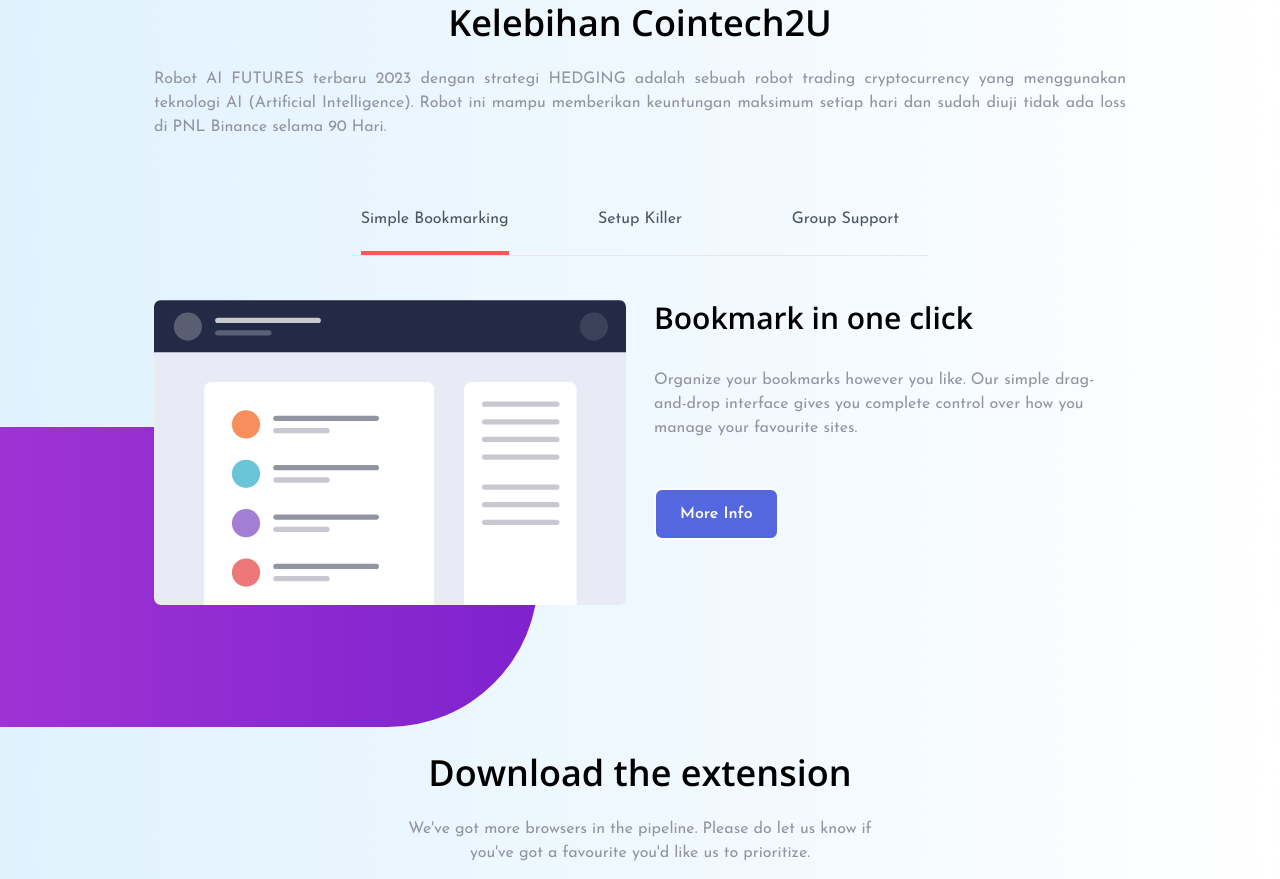
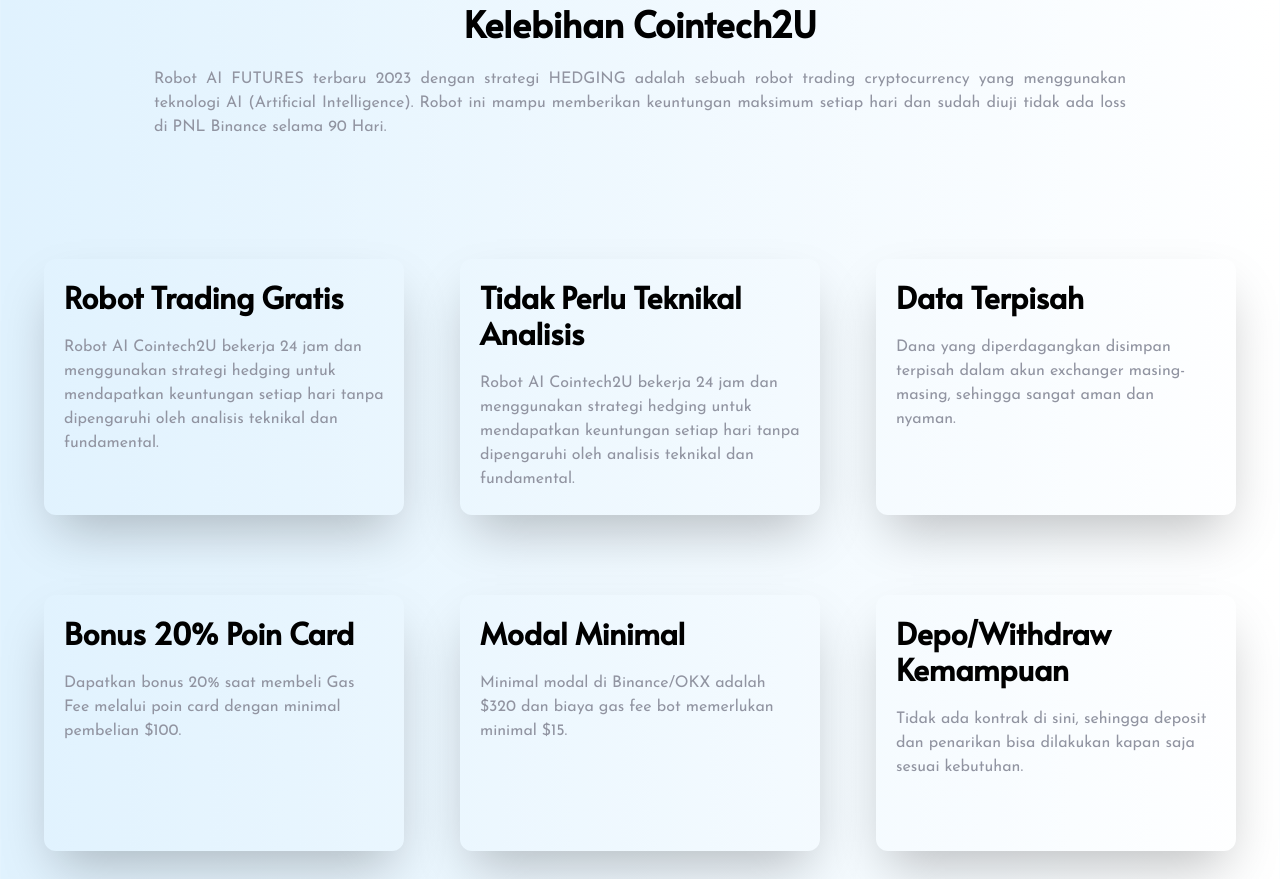
Before and after one commit to mohdxnizamv/cointech2u, a website: page index.html in a window 1280 px wide. Shown: the part 1324-2203 px from the top of the page. Drawn offline with nearby package versions, Linux system fonts and the light colour scheme.

Commit message:
update promote-satu ,promote-dua

```diff
--- a/app/css/input.css
+++ b/app/css/input.css
@@ -32,7 +32,7 @@
   h4,
   h5,
   h6 {
-    font-family: "Open Sans", sans-serif;
+    font-family: "Alata", sans-serif;
     @apply font-bold sm:text-xl md:text-2xl lg:text-3xl xl:text-4xl;
   }
 }
--- a/index.html
+++ b/index.html
@@ -78,9 +78,10 @@
         <!-- Content -->
         <div class="flex flex-col space-y-10 lg:mt-16 lg:w-1/2">
           <h1
-            class="text-3xl font-semibold text-center lg:text-6xl lg:text-left mt-3"
+            class="text-3xl font-semibold text-center lg:text-5xl lg:text-left mt-3"
           >
-            Robot Trading Future, Terbaik !!
+            Robot Trading Future, <br />
+            Terbaik !!
           </h1>
           <p
             class="max-w-md mx-auto text-lg justify-center text-gray-400 lg:text-2xl lg:text-left lg:mt-0 lg:mx-0"
@@ -162,10 +163,128 @@
       </div>
     </section>
 
+    <section id="promote-satu">
+      <div class="container mx-auto mt-16 max-w-screen-xl py-6 sm:px-6 xl:px-8">
+        <div
+          class="grid grid-cols-1 gap-x-4 gap-y-6 pt-8 md:grid-cols-2 lg:grid-cols-3 xl:grid-cols-3 xl:gap-x-6"
+        >
+          <main
+            data-aos="fade-up"
+            data-aos-offset="300"
+            data-aos-easing="ease-in-sine"
+          >
+            <section class="mx-5 max-w-md rounded-xl p-5 shadow-2xl h-64">
+              <h1 class="mb-5 text-3xl font-semibold">Robot Trading Gratis</h1>
+
+              <p class="mx-auto text-grayishBlue">
+                Robot AI Cointech2U bekerja 24 jam dan menggunakan strategi
+                hedging untuk mendapatkan keuntungan setiap hari tanpa
+                dipengaruhi oleh analisis teknikal dan fundamental.
+              </p>
+            </section>
+          </main>
+          <!--  -->
+
+          <main
+            data-aos="fade-up"
+            data-aos-offset="300"
+            data-aos-easing="ease-in-sine"
+          >
+            <section class="mx-5 max-w-md rounded-xl p-5 shadow-2xl h-64">
+              <h1 class="mb-5 text-3xl font-semibold">
+                Tidak Perlu Teknikal Analisis
+              </h1>
+
+              <p class="mx-auto text-grayishBlue">
+                Robot AI Cointech2U bekerja 24 jam dan menggunakan strategi
+                hedging untuk mendapatkan keuntungan setiap hari tanpa
+                dipengaruhi oleh analisis teknikal dan fundamental.
+              </p>
+            </section>
+          </main>
+          <!--  -->
+
+          <main
+            data-aos="fade-up"
+            data-aos-offset="300"
+            data-aos-easing="ease-in-sine"
+          >
+            <section class="mx-5 max-w-md rounded-xl p-5 shadow-2xl h-64">
+              <h1 class="mb-5 text-3xl font-semibold">Data Terpisah</h1>
+
+              <p class="mx-auto text-grayishBlue">
+                Dana yang diperdagangkan disimpan terpisah dalam akun exchanger
+                masing-masing, sehingga sangat aman dan nyaman.
+              </p>
+            </section>
+          </main>
+          <!--  -->
+        </div>
+      </div>
+    </section>
+
+    <section id="promote-dua">
+      <div class="container mx-auto max-w-screen-xl py-6 sm:px-6 xl:px-8">
+        <div
+          class="grid grid-cols-1 gap-x-4 gap-y-6 pt-8 md:grid-cols-2 lg:grid-cols-3 xl:grid-cols-3 xl:gap-x-6"
+        >
+          <main
+            data-aos="fade-up"
+            data-aos-offset="300"
+            data-aos-easing="ease-in-sine"
+          >
+            <section class="mx-5 max-w-md rounded-xl p-5 shadow-2xl h-64">
+              <h1 class="mb-5 text-3xl font-semibold">Bonus 20% Poin Card</h1>
+
+              <p class="mx-auto text-grayishBlue">
+                Dapatkan bonus 20% saat membeli Gas Fee melalui poin card dengan
+                minimal pembelian $100.
+              </p>
+            </section>
+          </main>
+          <!--  -->
+
+          <main
+            data-aos="fade-up"
+            data-aos-offset="300"
+            data-aos-easing="ease-in-sine"
+          >
+            <section class="mx-5 max-w-md rounded-xl p-5 shadow-2xl h-64">
+              <h1 class="mb-5 text-3xl font-semibold">Modal Minimal</h1>
+
+              <p class="mx-auto text-grayishBlue">
+                Minimal modal di Binance/OKX adalah $320 dan biaya gas fee bot
+                memerlukan minimal $15.
+              </p>
+            </section>
+          </main>
+          <!--  -->
+
+          <main
+            data-aos="fade-up"
+            data-aos-offset="300"
+            data-aos-easing="ease-in-sine"
+          >
+            <section class="mx-5 max-w-md rounded-xl p-5 shadow-2xl h-64">
+              <h1 class="mb-5 text-3xl font-semibold">
+                Depo/Withdraw Kemampuan
+              </h1>
+
+              <p class="mx-auto text-grayishBlue">
+                Tidak ada kontrak di sini, sehingga deposit dan penarikan bisa
+                dilakukan kapan saja sesuai kebutuhan.
+              </p>
+            </section>
+          </main>
+          <!--  -->
+        </div>
+      </div>
+    </section>
+
     <!-- Features Tabs -->
     <section id="tabs">
       <!-- Tabs/Panels Container -->
-      <div class="container relative mx-auto my-6 mb-32 mt-12 px-6">
+      <div class="container relative mx-auto my-6 mb-32 mt-16 px-6">
         <div class="bg-tabs"></div>
         <!-- Tabs Flex Container -->
         <div
```
Also changed, not shown: app/css/style.css.
